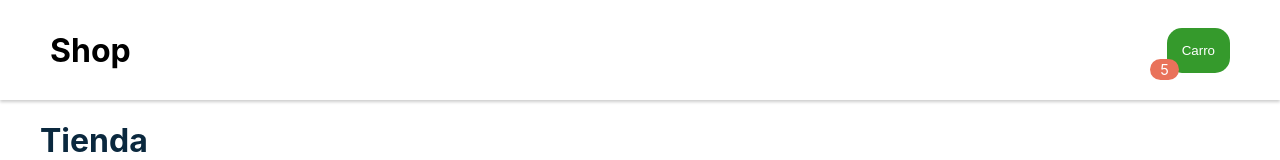
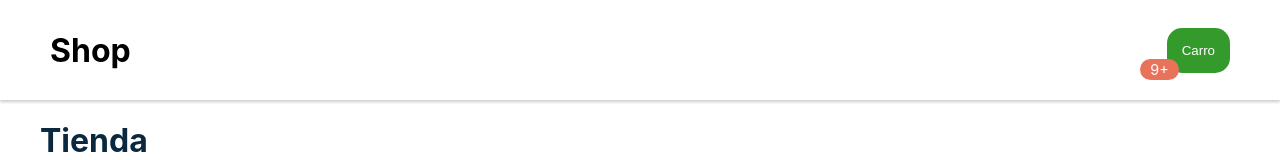
Before and after one commit to BrandonToapanta/practica_tienda, a React (Create React App) app: page / in a window 1280 px wide. Shown: the top 160 px of the page. Built offline with nearby package versions, Linux system fonts and the light colour scheme.

Commit message:
implementar la logica para el numero de productos en el carrito

```diff
--- a/src/components/BubbleAlert.js
+++ b/src/components/BubbleAlert.js
@@ -12,9 +12,16 @@ const styles = {
 }
 
 class BubbleAlert extends Component {
+    getNumber(n) {
+        if (!n) { return ' ' }
+        return n > 9 ? '9+' : n
+    }
     render() {
+        const { value } = this.props
         return (
-            <span style={styles.bubbleAlert}>5</span>
+            <span style={styles.bubbleAlert}>
+                {this.getNumber(value)}
+            </span>
         )
     }
 }
```
